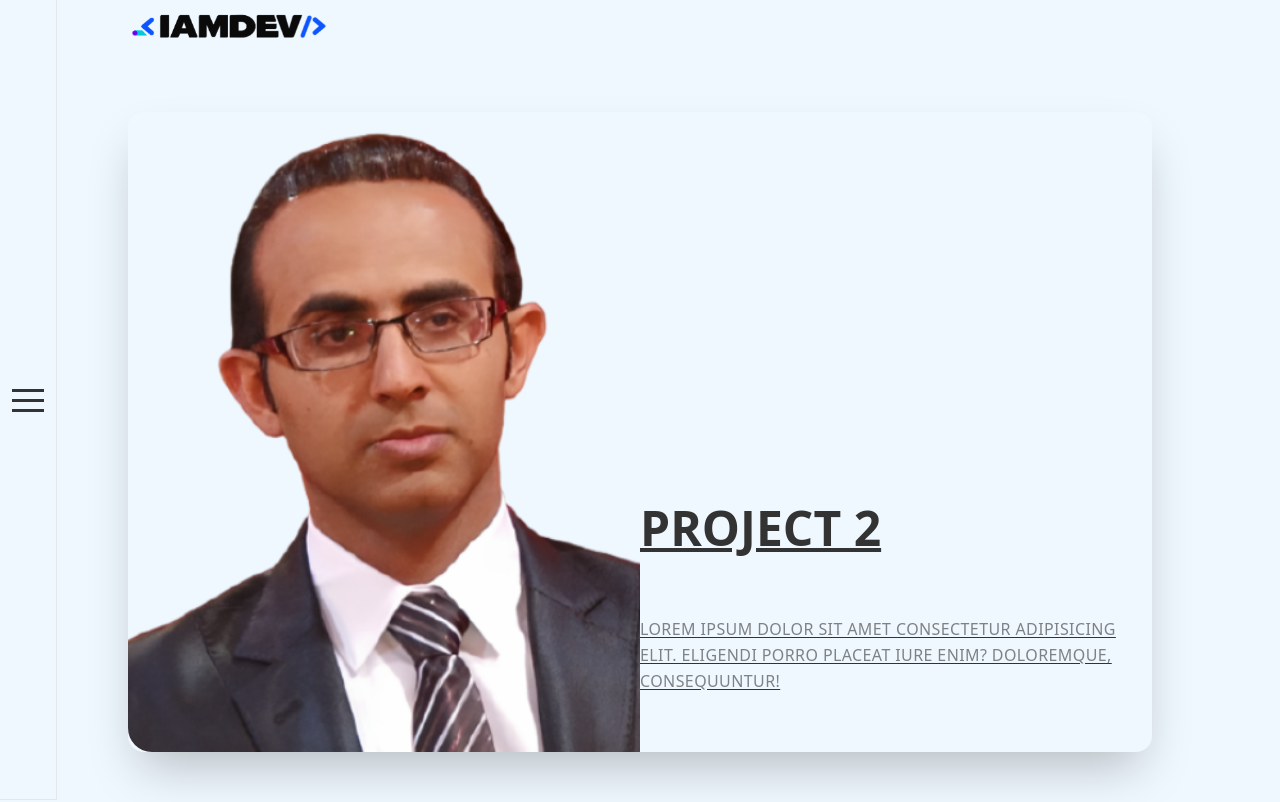
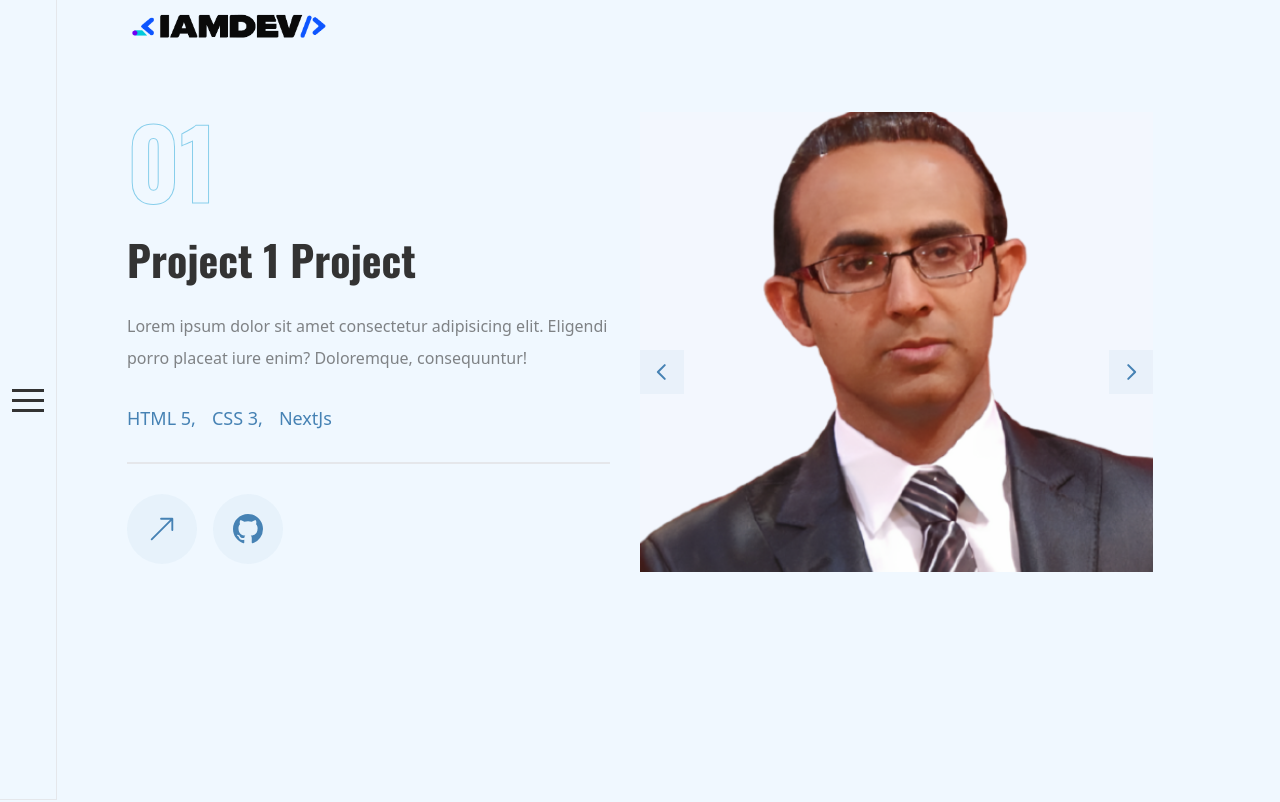
Before and after one commit to Kasraco/my-portfolio, a Next.js app: page /work in a window 1280 px wide. Shown: the top 802 px of the page. Built offline with nearby package versions, Linux system fonts and the light colour scheme.

Commit message:
added slider for projects

```diff
--- a/src/app/work/page.jsx
+++ b/src/app/work/page.jsx
@@ -1,7 +1,23 @@
 "use client";
 import { useEffect, useState } from "react";
 import { motion } from "framer-motion";
+import { BsArrowUpRight, BsGithub } from "react-icons/bs";
+import { Swiper, SwiperSlide } from "swiper/react";
+import Link from "next/link";
 import Image from "next/image";
+import "swiper/css";
+import "swiper/css/effect-creative";
+
+// import required modules
+import { EffectCreative } from "swiper/modules";
+
+import {
+  Tooltip,
+  TooltipContent,
+  TooltipProvider,
+  TooltipTrigger,
+} from "@/components/ui/tooltip";
+import WorkSliderBtns from "@/components/WorkSliderBtns";
 
 const projects = [
   {
@@ -28,102 +44,161 @@ const projects = [
   },
 ];
 
+const containerVariants = {
+  hidden: { opacity: 0, x: -100 },
+  visible: {
+    opacity: 1,
+    x: 0,
+    transition: {
+      staggerChildren: 0.1,
+    },
+  },
+};
+
 const Work = () => {
   const [project, setProject] = useState(projects[0]);
-  const [activeImageIndex, setactiveImageIndex] = useState(0);
+  const [key, setKey] = useState(0);
 
-  const clickNext = () => {
-    activeImageIndex === projects.length - 1
-      ? setactiveImageIndex(0)
-      : setactiveImageIndex(activeImageIndex + 1);
+  const handleSlideChange = (swiper) => {
+    const currentIndex = swiper.activeIndex;
+    setProject(projects[currentIndex]);
+    setKey(currentIndex);
   };
-
-  const clickPrev = () => {
-    activeImageIndex === 0
-      ? setactiveImageIndex(projects.length - 1)
-      : setactiveImageIndex(activeImageIndex - 1);
-  };
-
-  useEffect(() => {
-    const timer = setTimeout(() => {
-      clickNext();
-    }, 5000);
-    return () => {
-      clearTimeout(timer);
-    };
-  }, [activeImageIndex]);
 
   return (
     <motion.div
       initial={{ opacity: 0 }}
-      animate={{ opacity: 1 }}
-      className="min-h-[80vh] flex flex-col justify-center py-12 xl:px-0"
+      animate={{
+        opacity: 1,
+        transition: { duration: 0.4, ease: "easeIn" },
+      }}
+      className="min-h-[80vh] flex flex-col justify-center py-12 lg:px-10"
     >
       <div className="container mx-auto">
-        <div className="grid place-items-center grid-cols-2 w-full mx-auto max-w-5xl shadow-2xl rounded-2xl">
-          <div className="w-full flex justify-center items-center gap-4 transition-transform ease-in-out duration-500 rounded-2xl">
-            {projects.map((proj, index) => {
-              return (
-                <div
-                  className={`${
-                    index === activeImageIndex
-                      ? "block w-full h-[80vh] object-cover transition-all duration-500 ease-in-out"
-                      : "hidden"
-                  }`}
-                  key={index}
-                >
-                  <Image
-                    src={proj.image}
-                    width={400}
-                    height={400}
-                    alt=""
-                    className="w-full h-full object-cover rounded-tl-3xl rounded-bl-3xl"
-                  />
-                </div>
-              );
-            })}
+        <div className="flex flex-col xl:flex-row xl:gap-[30px]">
+          <div className="w-full xl:w-[50%] xl:h-[460px] flex flex-col xl:justify-between order-2 xl:order-none">
+            <motion.div
+              key={key}
+              initial="hidden"
+              animate="visible"
+              variants={containerVariants}
+              className="flex flex-col gap-[30px] h-[50%]"
+            >
+              {/* outline num */}
+              <motion.div
+                variants={containerVariants}
+                className="text-8xl font-primary leading-none font-extrabold text-transparent text-outline"
+              >
+                {project.num}
+              </motion.div>
+              <motion.h2 className="text-[42px] leading-none font-bold font-primary group-hover:text-linkButtonColor transition-all duration-500 capitalize ">
+                {project.title} project
+              </motion.h2>
+              <motion.p
+                variants={containerVariants}
+                className="text-textColor1/60 "
+              >
+                {project.description}
+              </motion.p>
+              <motion.ul variants={containerVariants} className="flex gap-4">
+                {project.stack.map((item, index) => {
+                  return (
+                    <motion.li
+                      key={index}
+                      variants={containerVariants}
+                      className="text-lg text-linkButtonColor  capitalize "
+                    >
+                      {item.name}
+                      {/* remove the last comma */}
+                      {index !== project.stack.length - 1 && ","}
+                    </motion.li>
+                  );
+                })}
+              </motion.ul>
+              <div className="border border-borderColor/2"></div>
+              {/* buttons */}
+              <motion.div
+                key={key + "link"}
+                variants={containerVariants}
+                className="flex items-center gap-4"
+              >
+                {/* Live project button */}
+                <Link href={project.live}>
+                  <TooltipProvider delayDuration={100}>
+                    <Tooltip>
+                      <TooltipTrigger className="w-[70px] h-[70px] rounded-full bg-linkButtonColor/5 flex justify-center items-center group">
+                        <BsArrowUpRight className="text-linkButtonColor text-3xl group-hover:text-primary " />
+                      </TooltipTrigger>
+                      <TooltipContent>
+                        <p>Live Project</p>
+                      </TooltipContent>
+                    </Tooltip>
+                  </TooltipProvider>
+                </Link>
+
+                {/* Github project button */}
+                <Link href={project.github}>
+                  <TooltipProvider delayDuration={100}>
+                    <Tooltip>
+                      <TooltipTrigger className="w-[70px] h-[70px] rounded-full bg-linkButtonColor/5 flex justify-center items-center group">
+                        <BsGithub className="text-linkButtonColor text-3xl group-hover:text-primary " />
+                      </TooltipTrigger>
+                      <TooltipContent>
+                        <p>Github repository</p>
+                      </TooltipContent>
+                    </Tooltip>
+                  </TooltipProvider>
+                </Link>
+              </motion.div>
+            </motion.div>
           </div>
-
-          {/* Description */}
-          <div className="grid place-items-start w-full relative rounded-tr-3xl rounded-br-3xl">
-            <div className="uppercase text-sm absolute right-4 top-2 underline-offset-2 underline">
+          <div className="w-full xl:w-[50%]">
+            <Swiper
+              grabCursor={true}
+              effect={"creative"}
+              creativeEffect={{
+                prev: {
+                  shadow: true,
+                  translate: [0, 0, -400],
+                },
+                next: {
+                  translate: ["100%", 0, 0],
+                },
+              }}
+              modules={[EffectCreative]}
+              className="xl:h-[520px] mb-12 "
+              onSlideChange={handleSlideChange}
+            >
               {projects.map((proj, index) => {
                 return (
-                  <div
-                    className={
-                      index === activeImageIndex
-                        ? `block w-full h-[80vh] object-cover transition-all duration-500 ease-in-out`
-                        : "hidden"
-                    }
-                    key={index}
-                  >
-                    <div className="py-16 text-5xl font-extrabold">
-                      {proj.title}
-                    </div>
-                    <div className="leading-relaxed font-medium text-base tracking-wide h-40 text-textColor1/60">
-                      {proj.description}
-                    </div>
-                    <button className="border-t-linkButtonColor text-textColor1 uppercase px-4 py-2 rounded-md my-10">
-                      Demo
-                    </button>
-                    <div className="absolute bottom-1 w-full flex justify-center items-center">
-                      <div
-                        onClick={clickNext}
-                        className="absolute right-20 bottom-2 cursor-pointer"
-                      >
-                        Next
+                  <SwiperSlide key={index} className="w-full">
+                    <div className="h-[460px] relative group flex justify-center items-center bg-pink-50/20">
+                      {/* overlay */}
+                      <div className="absolute top-0 bottom-0 w-full h-full bg-black/4 z-10">
+                        {/* Project Title */}
                       </div>
-                      <div
-                        onClick={clickPrev}
-                        className="absolute right-2 bottom-2 cursor-pointe"
-                      >
-                        Before
+                      {/* images */}
+                      <div className="relative w-full h-full">
+                        <Image
+                          src={proj.image}
+                          fill
+                          className="object-cover"
+                          alt=""
+                        />
                       </div>
                     </div>
-                  </div>
+                  </SwiperSlide>
                 );
               })}
-            </div>
+
+              {/* slide buttons */}
+              <WorkSliderBtns
+                // containerStyles="flex gap-2 absolute right-0 bottom-[calc(50%_-_22px)] xl:bottom-3 z-20 w-full justify-between  xl:w-max xl:justify-none"
+                containerStyles="flex gap-2 absolute right-0 bottom-[calc(50%_-_22px)] z-20 w-full justify-between  "
+                btnStyles="bg-linkButtonColor/5 hover:text-primary rounded-ful text-linkButtonColor text-[22px] w-[44px] h-[44px]  flex justify-center items-center transition-all"
+                iconStyles=""
+              />
+            </Swiper>
           </div>
         </div>
       </div>
--- /dev/null
+++ b/src/components/WorkSliderBtns.jsx
@@ -0,0 +1,19 @@
+"use client";
+
+import { useSwiper } from "swiper/react";
+import { PiCaretLeftBold, PiCaretRightBold } from "react-icons/pi";
+const WorkSliderBtns = ({ containerStyles, btnStyles, iconStyles }) => {
+  const swiper = useSwiper();
+  return (
+    <div className={containerStyles}>
+      <button className={btnStyles} onClick={() => swiper.slidePrev()}>
+        <PiCaretLeftBold className="iconStles" />
+      </button>
+      <button className={btnStyles} onClick={() => swiper.slideNext()}>
+        <PiCaretRightBold className="iconStles" />
+      </button>
+    </div>
+  );
+};
+
+export default WorkSliderBtns;
```
